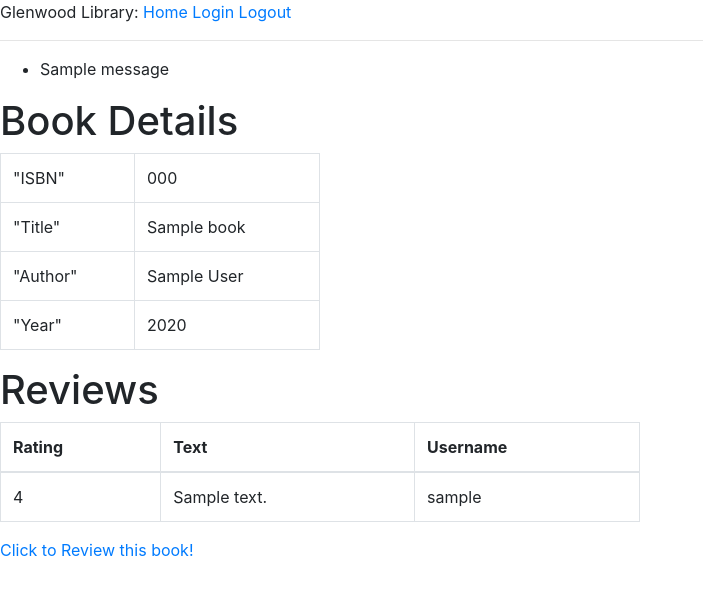
After one commit to abhayks/CS50Projects, a Flask app: template templates/bookDetails.html in a window 1280 px wide. The commit adds this page. Shown: the top 595 px of the page, without its empty margins (0-703 px from the left). Run offline with Flask 2, Linux system fonts and the light colour scheme; the template is opened without the code that fills it: most values are stand-ins (such as "Sample title", 1, 10 or a date in 2020); one stand-in notice (Sample message) is shown; some libraries are stand-ins or nearby versions.

Commit message:
Almost working code

```diff
--- a/application.py
+++ b/application.py
@@ -6,7 +6,7 @@ from sqlalchemy import create_engine
 from sqlalchemy.orm import scoped_session, sessionmaker
 from forms import LoginForm, RegistrationForm, BookSearchForm
 from config import Config
-from flask import render_template, request, redirect, url_for
+from flask import render_template, request, redirect, url_for,  jsonify
 from werkzeug.security import generate_password_hash, check_password_hash
 
 app = Flask(__name__)
@@ -41,25 +41,58 @@ def index():
 		if request.method == 'POST':
 			method = request.form['select']
 			keywords = request.form['search']
-			sql = f"Select * from books where {method} like '%{keywords}%'"
+			sql = f"Select * from books where Lower({method}) like Lower('%{keywords}%')"
 			#print(f" SQL going ot be executed {sql} ")
 			books=db.execute(sql
 			).fetchall()
+			if books is None:
+				flash(u'No Books found with this criteria', 'error')
+				return render_template('index.html', title='Glenwood Public Library', form=search )
 			return render_template('books.html', title='Glenwood Public Library', books=books)
 		return render_template('index.html', title='Glenwood Public Library', form=search )
 
 @app.route("/books/<int:book_id>")
 def book(book_id):
-	return  redirect(url_for('login'))
-      # Make sure flight exists.
-      #flight = db.execute("SELECT * FROM flights WHERE id = :id", {"id": flight_id}).fetchone()
-      #if flight is None:
-      #    return render_template("error.html", message="No such flight.")
+	if not session.get('logged_in'):
+		print("Not logged in")
+		return redirect(url_for('login'))
+	else:
+		userreviewed=False
+		book= db.execute(
+			"Select * from books where book_id= :book_id", {"book_id": book_id}	).fetchone()
+		if book is None:
+			flash(u'No Books found with this book ID', 'error')
+			return render_template('index.html', title='Glenwood Public Library' )
+		  # Get all reviews.
+		reviews = db.execute("SELECT rev.rating, rev.text, usr.username, rev.user_id FROM reviews rev, users usr  WHERE rev.book_id = :book_id and usr.user_id=rev.user_id", {"book_id": book_id}).fetchall()
+		# SELECT rev.rating, rev.text, usr.username, rev.user_id FROM reviews rev, users usr  WHERE rev.book_id = :book_id and usr.user_id=rev.user_id"
+		if  reviews is None:
+			flash(u'No review found with this book ID', 'error')
+		for review in reviews:
+			if review['user_id'] == session['user_id']:
+				userreviewed=True
+				flash(u'You have already reviewed this book', 'error')
+		return render_template("bookDetails.html", book=book, reviews=reviews, userreviewed=userreviewed)
 
-      # Get all passengers.
-      #passengers = db.execute("SELECT name FROM passengers WHERE flight_id = :flight_id",
-      #                        {"flight_id": flight_id}).fetchall()
-      #return render_template("flight.html", flight=flight, passengers=passengers)
+	#return  redirect(url_for('login'))
+
+@app.route("/books/<int:book_id>/review" , methods=['GET', 'POST'])
+def bookreview(book_id):
+	if not session.get('logged_in'):
+		print("Not logged in")
+		return redirect(url_for('login'))
+	else:
+		print (request.method)
+		if request.method == 'POST':
+			star = request.form['star']
+			reviewtext = request.form['reviewtext']
+			print (star)
+			print(reviewtext)
+			sql=f"Insert into reviews (text, rating, user_id, book_id) VALUES ('{reviewtext}', {star}, {session['user_id']}, {book_id})"
+			db.execute(sql)
+			db.commit()
+			return redirect(url_for('book', book_id=book_id))
+		return render_template('starReview.html', book_id=book_id)
 
 @app.route("/logout")
 def logout():
@@ -81,16 +114,16 @@ def login():
 		print(password)
 		error = None
 		user = db.execute(
-			"SELECT passwordhash FROM users where username= :name", {"name": username}	).fetchone()
+			"SELECT * FROM users where username= :name", {"name": username}	).fetchone()
 		if user is None:
 			error = 'Incorrect username.'
-			print(error)
+			flash(u'Invalid user provided', 'error')
 		elif not check_password_hash(user['passwordhash'], password):
 			error = 'Incorrect password.'
-			print(error)
+			flash(u'Invalid password provided', 'error')
 		if error is None:
 			session['logged_in'] = True
-			session['user']=username
+			session['user_id']=user['user_id']
 			return redirect(url_for('index'))
 	return render_template('login.html', title='Sign In', form=form)
 
@@ -104,14 +137,10 @@ def register():
 		first_name = request.form['first_name']
 		last_name = request.form['last_name']
 		email = request.form['email']
-		print(username)
-		print(password)
-		print(first_name)
-		print(last_name)
-		print(email)
 		if db.execute(
 			"SELECT user_id FROM users WHERE username = :name", {"name": username}	).fetchone() is not None:
 			print(f"User {username} is already registered.")
+			flash(f"User {username} is already registered.", 'error')
 			return render_template('register.html', title='Register', form=form)
 		else:
 			#sql="Insert into users (username, passwordhash,first_name,last_name, email) "
@@ -122,14 +151,38 @@ def register():
 				{"username": username, "password_hash": password_hash, "first_name": first_name, "last_name": last_name, "email": email})
 			#db.execute(sql, recordToInsert)
 			db.commit()
-	#	flash('Congratulations, you are now a registered user!')
+		flash('Congratulations, you are now a registered user!')
 		return redirect(url_for('login'))
 	return render_template('register.html', title='Register', form=form)
 
-@app.route('/results')
-def search_results(search):
-	print(search)
-	results = []
-	search_string = search.data['search']
-	print (search_string)
-	return redirect(url_for('index'))
+@app.route('/api/<string:isbn>')
+def bookdetails_api(isbn):
+	reviewcount=0
+	averagerating=0
+	booksql=f"Select * from books where isbn='{isbn}'"
+	print(booksql)
+	book = db.execute(booksql).fetchone()
+	if book is None:
+		error = ''
+		flash(u'Book with ISBN not found.', 'error')
+		return jsonify({"Error !!": "Invalid ISBN "}), 404   # Pass back 404
+	else:
+		reviews = db.execute("SELECT * FROM reviews WHERE book_id = :book_id", {"book_id": book['book_id']}).fetchall()
+		if  reviews is None:
+			flash(u'No review found with this book ID', 'error')
+		else:
+			for review in reviews:
+				reviewcount+=1
+				averagerating=averagerating+int(review['rating'])
+	if(reviewcount):
+		if(averagerating):
+			averagerating=averagerating/reviewcount
+
+	return jsonify({
+		"title": book['title'],
+		"author": book['author'],
+		"year":book['year'],
+		"isbn": book['isbn'],
+		"review_count": reviewcount,
+		"average_score": averagerating
+          })
--- a/requirements.txt
+++ b/requirements.txt
@@ -1,5 +1,3 @@
-Package          Version
----------------- -------
 cachelib         0.1
 click            7.1.2
 dnspython        1.16.0
--- /dev/null
+++ b/templates/bookDetails.html
@@ -0,0 +1,55 @@
+{% extends "root.html" %}
+
+{% block content %}
+    <h1>Book Details </h1>
+    <table class="table table-bordered w-25 p-3">
+        <tr>
+            <td>"ISBN"</td>
+            <td>{{ book.isbn }} </td>
+        </tr>
+        <tr>
+            <td>"Title"</td>
+            <td>{{book.title}}</td>
+        </tr>
+        <tr>
+            <td>"Author"</td>
+            <td>{{book.author}} </td>
+        </tr>
+        <tr>
+            <td>"Year"</td>
+            <td>{{book.year}} </td>
+        </tr>
+
+    </table>
+
+    <h1>Reviews </h1>
+    {% if reviews|length %}
+    <table class="table table-bordered w-50 p-3">
+        <thead class="thread-dark">
+            <tr>
+                <th scope="col">Rating</th>
+                <th scope="col">Text</th>
+                <th scope="col">Username</th>
+            </tr>
+        </thead>
+        <tbody>
+            {% for review in reviews %}
+                <tr>
+                    <td> {{ review.rating }} </td>
+                    <td>{{review.text}} </td>
+                    <td>{{review.username}} </td>
+                </tr>
+
+            {% endfor %}
+        </tbody>
+    </table>
+    {% else %}
+    No user reviews for this book.
+    {% endif %}
+
+    {% if userreviewed %}
+    {% else %}
+        <p><a href="{{ url_for('bookreview', book_id=book.book_id) }}">Click to Review this book!</a></p>
+    {% endif %}
+
+{% endblock %}
--- a/templates/books.html
+++ b/templates/books.html
@@ -2,7 +2,7 @@
 
 {% block content %}
     <h1>Books </h1>
-    <table class="table table-bordered">
+    <table class="table table-bordered w-50 p-3">
         <thead class="thread-dark">
             <tr>
                 <th scope="col">ISBN</th>
--- a/templates/index.html
+++ b/templates/index.html
@@ -10,7 +10,7 @@
 
             </p>
         </dl>
-        <p><input type="submit" value="Search">
+        <p><input type="submit" value="Search Book">
         </p>
     </form>
 {% endblock %}
--- a/templates/root.html
+++ b/templates/root.html
@@ -6,7 +6,13 @@
 	  {% else %}
 	  <title>Welcome to Glenwood Library</title>
 	  {% endif %}
+	    {% if starcss %}
+	    <link rel= "stylesheet"   href="https://maxcdn.bootstrapcdn.com/bootstrap/4.3.1/css/bootstrap.min.css">
+	    {% else %}
+
 	  <link rel="stylesheet" href="https://stackpath.bootstrapcdn.com/bootstrap/4.1.1/css/bootstrap.min.css" integrity="sha384-WskhaSGFgHYWDcbwN70/dfYBj47jz9qbsMId/iRN3ewGhXQFZCSftd1LZCfmhktB" crossorigin="anonymous">
+	  {% endif %}
+	  {% block extracss %}{% endblock %}
 	</head>
 	<body>
 		<div>Glenwood Library:
@@ -15,15 +21,15 @@
 		<a href="{{ url_for('logout') }}">Logout</a>
 	</div>
 		<hr>
-		{% with messages = get_flashed_messages() %}
-		{% if messages %}
-		<ul>
-			{% for message in messages %}
-			<li>{{ message }}</li>
-			{% endfor %}
-		</ul>
-		{% endif %}
-		{% endwith %}
+				{% with messages = get_flashed_messages(with_categories=true) %}
+				{% if messages %}
+					<ul class=flashes>
+						{% for category, message in messages %}
+							<li class="{{ category }}">{{ message }}</li>
+						{% endfor %}
+					</ul>
+				{% endif %}
+				{% endwith %}
 		{% block content %}{% endblock %}
 	</body>
 </html>
```
Also changed, not shown: forms.py (+10 -1 lines), setupDatabase.py (added, +37 -0 lines), templates/starReview.html (added, +65 -0 lines), 1 other file.
